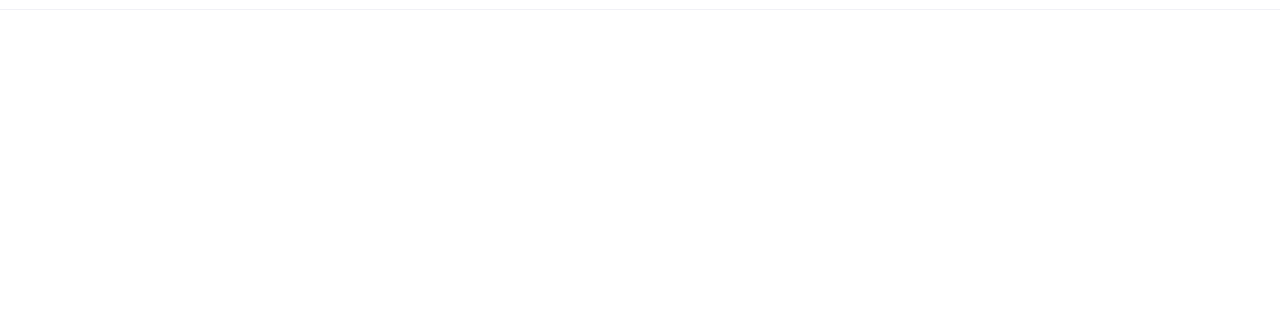
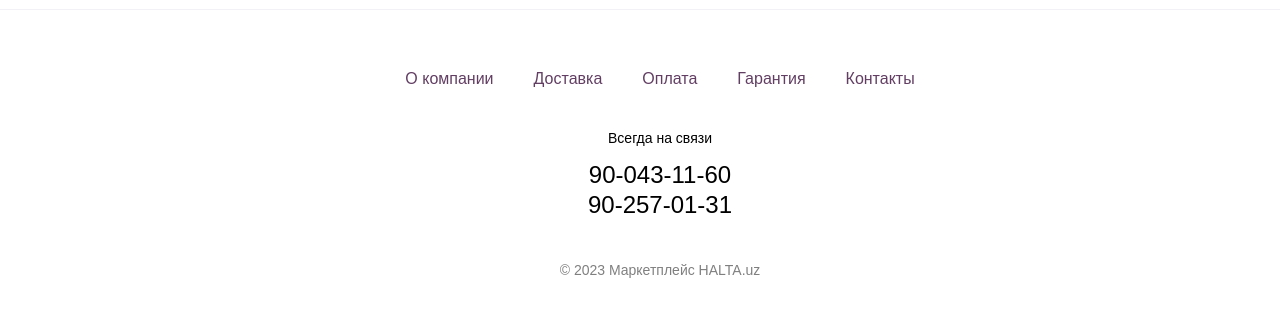
Before and after one commit to OneCods/ChinorUz, a Next.js app: page / in a window 1280 px wide. Shown: the part 813-1130 px from the top of the page. Before the commit the page ends 943 px from the top, so only its background shows below. Built offline with nearby package versions, Linux system fonts and the light colour scheme.

Commit message:
feat: added footer desktop

```diff
--- a/components/Footer/Footer.tsx
+++ b/components/Footer/Footer.tsx
@@ -1,15 +1,34 @@
 import { Container } from "../Container/Container"
-import { FooterWrap, FooterWrapList, FooterWrapListItem } from "./Style"
+import { FooterWrap, FooterWrapCopyright, FooterWrapList, FooterWrapListItem, FooterWrapTell, FooterWrapTellContent, FooterWrapTellTitle } from "./Style"
+
+import { footerListData } from "../../data/footerData"
 
 function Footer() {
+
+    console.log(footerListData);
+
+    const nowFullYear = new Date().getFullYear()
+
     return (
         <FooterWrap>
             <Container>
                 <FooterWrapList>
-                    <FooterWrapListItem>
-
-                    </FooterWrapListItem>
+                    {
+                        footerListData.map((item, index) => {
+                            return(
+                                <FooterWrapListItem key={index}>
+                                     {item.name}
+                                </FooterWrapListItem>
+                            )
+                        })
+                    }
                 </FooterWrapList>
+                <FooterWrapTellContent>
+                    <FooterWrapTellTitle>Всегда на связи</FooterWrapTellTitle>
+                    <FooterWrapTell href="tel:+998900431160">90-043-11-60</FooterWrapTell>
+                    <FooterWrapTell href="tel:+998902570131">90-257-01-31</FooterWrapTell>
+                </FooterWrapTellContent>
+                <FooterWrapCopyright>© {nowFullYear} Маркетплейс HALTA.uz</FooterWrapCopyright>
             </Container>
         </FooterWrap>
     )
--- a/components/Footer/Style.tsx
+++ b/components/Footer/Style.tsx
@@ -9,14 +9,47 @@
     display: flex;
     align-items: center;
     justify-content: center;
+    gap: 0 40px;
+    margin-bottom: 40px;
 `
 
 export const FooterWrapListItem = styled.li`
+    color: #623e63;
+    font-size: 16px;
+    transition: .2s;
+    cursor: pointer;
 
+    &:hover {
+        color: dodgerblue;
+    }
+
+    &:active {
+        opacity: 0.4;
+    }
+`
+
+export const FooterWrapTellContent = styled.div`
+    text-align: center;
+    margin-bottom: 40px;
+`
+
+export const FooterWrapTellTitle = styled.div`
+    font-size: 14px;
+    line-height: 1.57;
+    margin-bottom: 10px;
+`
+
+export const FooterWrapTell = styled.a`
+    display: block;
+    font-size: 24px;
+    line-height: 30px;
+    color: #000;
+    cursor: pointer;
 `
 
 export const FooterWrapCopyright = styled.p`
-    color: rgba(255,255,255,.4);
+    text-align: center;
+    color: rgb(0, 0, 0, 0.5);
     font-size: 14px;
     line-height: 1.57;
 `
--- a/data/footerData.js
+++ b/data/footerData.tsx
@@ -1,4 +1,4 @@
-const footerListData = [
+const footerListData: {name: String, link: String}[] = [
     {
         name: 'О компании',
         link: ''
@@ -20,3 +20,5 @@
         link: ''
     },
 ]
+
+export {footerListData}
```
Also changed, not shown: components/Header/HeaderNav/HeaderNav.tsx (+6 -5 lines).
